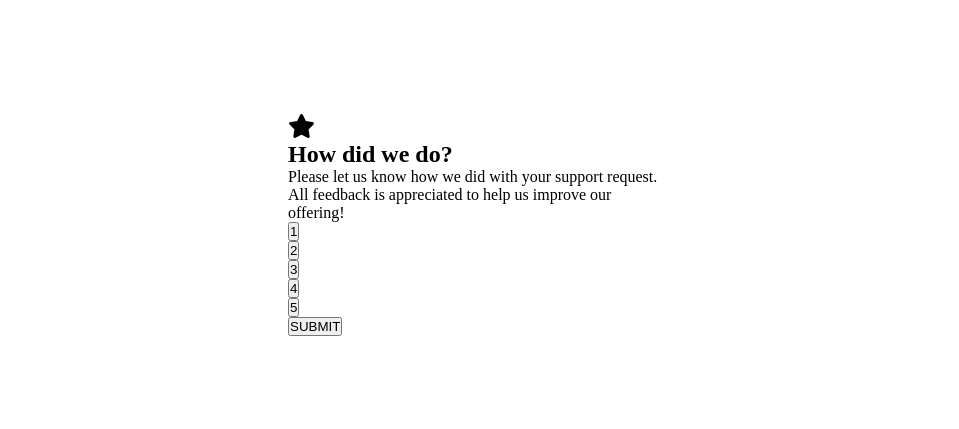
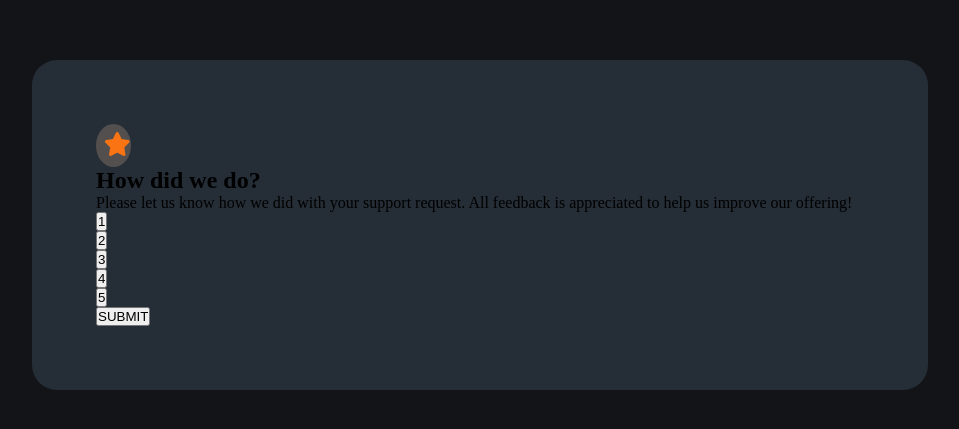
Before and after one commit to chaw-bot/interactive-rating-component, a website: page index.html in a window 1280 px wide. Shown: the part 175-604 px from the top of the page, without its empty margins (160-1119 px from the left). Drawn offline with Linux system fonts and the light colour scheme.

Commit message:
Align the star

```diff
--- a/index.html
+++ b/index.html
@@ -14,7 +14,7 @@
   <body>
     <main>
       <section>
-        <h1><i class="fa fa-solid fa-star"></i></h1>
+        <h1 class="star"><i class="fa fa-solid fa-star"></i></h1>
         <h2>How did we do?</h2>
       </section>
       <section>
--- a/style.css
+++ b/style.css
@@ -11,8 +11,25 @@ body {
   height: 100vh;
   align-items: center;
   justify-content: center;
+  background-color: hsl(216, 12%, 8%);
 }
 
 main {
-  width: 30%;
+  width: 70%;
+  border-radius: 25px;
+  padding: 5%;
+  background-color: hsl(213, 19%, 18%);
 }
+
+.star {
+  width: 35px;
+  height: auto;
+  background-color: rgb(83, 79, 79);
+  border-radius: 50%;
+  padding: 1%;
+  text-align: center;
+}
+
+.star i {
+  color: hsl(25, 97%, 53%);
+}
```
